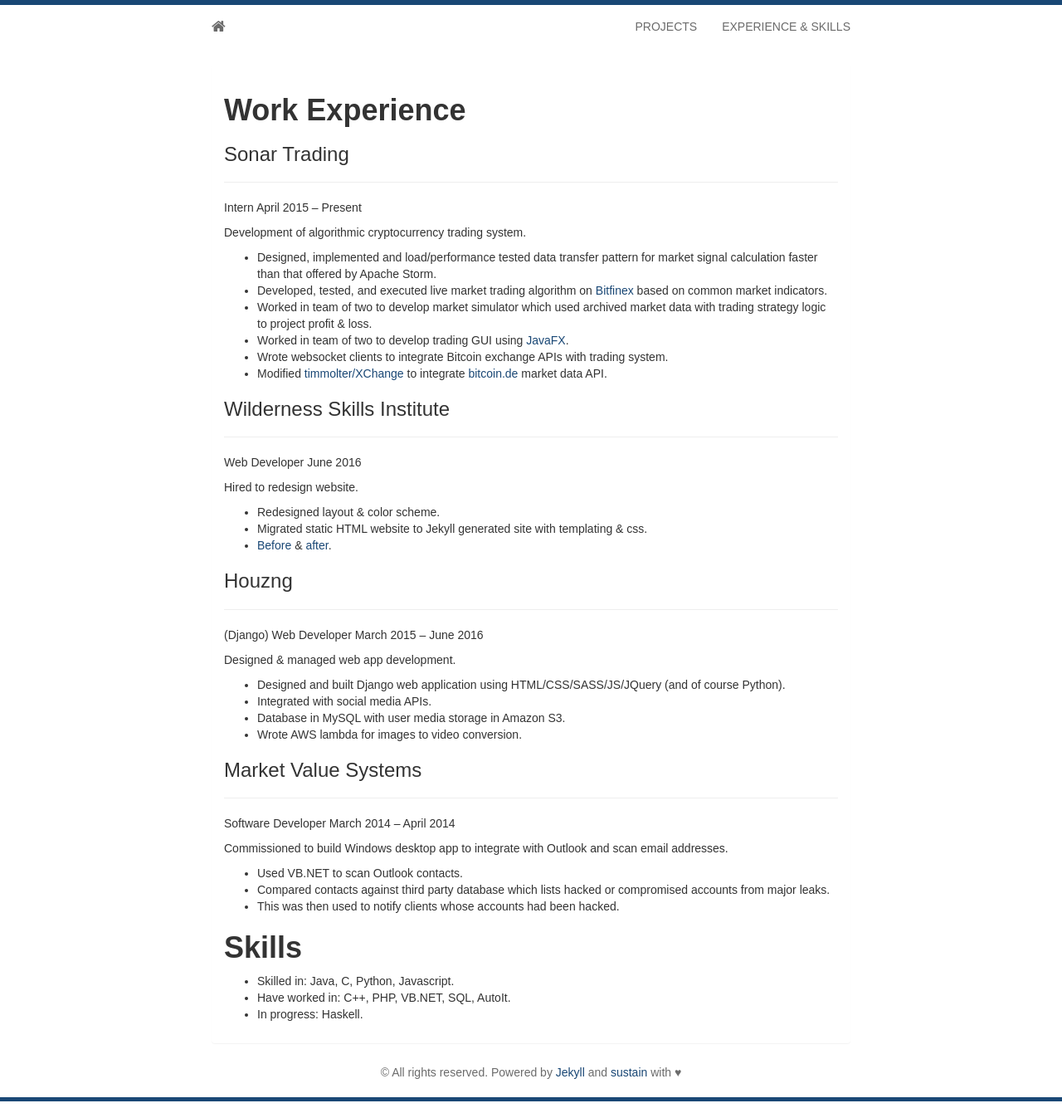
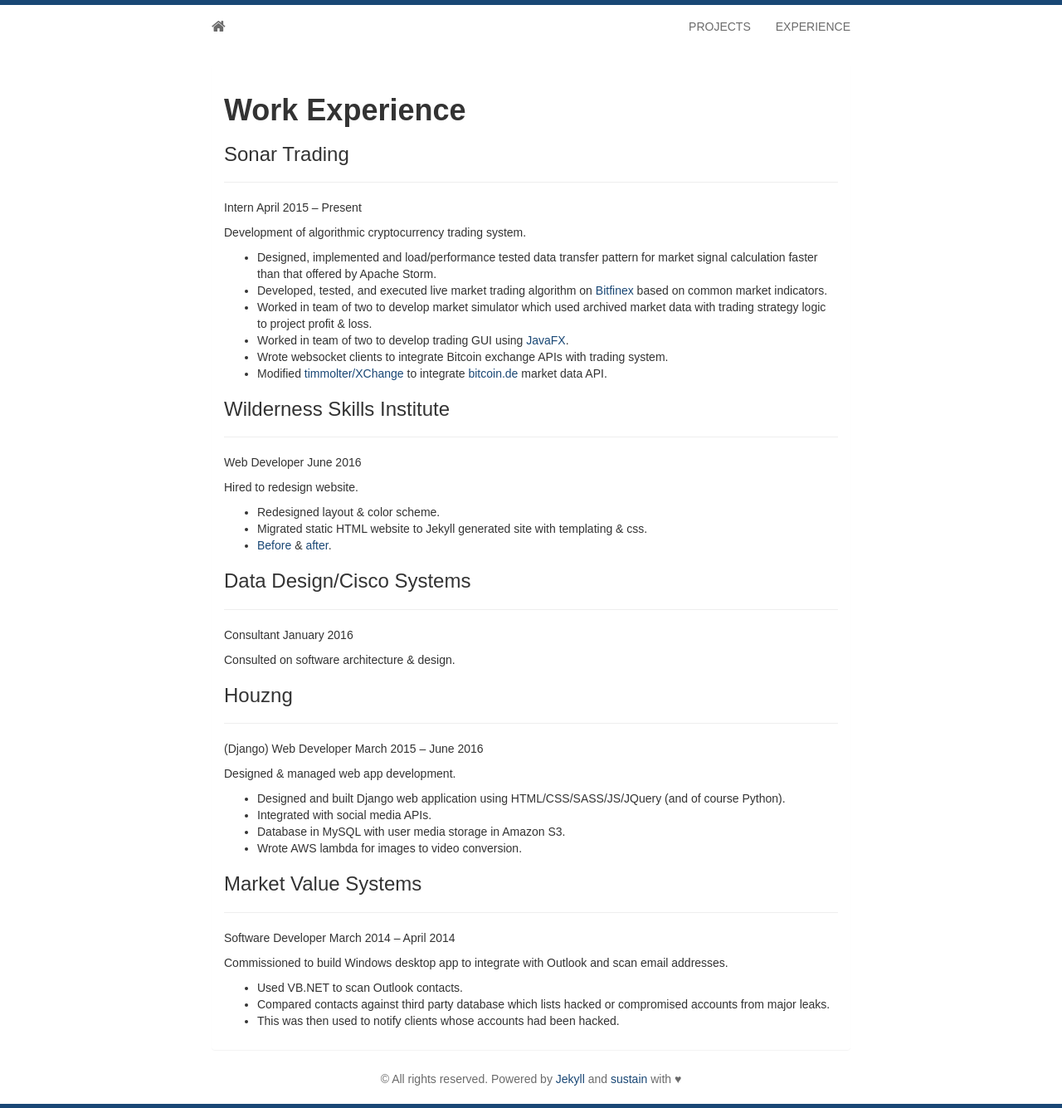
Before and after one commit to matthewdowney/matthewdowney.github.io, a Jekyll site: the page built from experience.md, in a window 1280 px wide. Shown: the whole page at 83% size. Built offline with Jekyll 4.4.1, drawn with Linux system fonts in a browser that asks for light colours; some web fonts are replaced; Markdown is read by kramdown in place of the engine named in the settings.

Commit message:
Finished experience page, added to index, removed skills section.
	modified:   _includes/header.html
	modified:   experience.md
	modified:   index.html

```diff
--- a/_includes/header.html
+++ b/_includes/header.html
@@ -7,7 +7,7 @@
       <ul class="nav navbar-nav navbar-right">
         <!-- <li><a href="{{ site.baseurl }}blog.html">BLOG</a></li> -->
         <li><a href="{{ site.baseurl }}projects.html">PROJECTS</a></li>
-        <li><a href="{{ site.baseurl }}experience.html">EXPERIENCE & SKILLS</a></li>
+        <li><a href="{{ site.baseurl }}experience.html">EXPERIENCE</a></li>
       </ul>
     </div>
   </div>
--- a/experience.md
+++ b/experience.md
@@ -1,6 +1,6 @@
 ---
 layout: markdown
-title: Experience & Skills
+title: Experience
 ---
 
 # **Work Experience**
@@ -27,6 +27,12 @@ Hired to redesign website.
 - Migrated static HTML website to Jekyll generated site with templating & css.
 - [Before](/static/img/wsi-before.jpg) & [after](/static/img/wsi-after.jpg).
 
+### Data Design/Cisco Systems
+---
+Consultant January 2016
+
+Consulted on software architecture & design.
+
 ### Houzng
 ---
 (Django) Web Developer March 2015 – June 2016
@@ -47,8 +53,3 @@ Commissioned to build Windows desktop app to integrate with Outlook and scan ema
 - Used VB.NET to scan Outlook contacts.
 - Compared contacts against third party database which lists hacked or compromised accounts from major leaks.
 - This was then used to notify clients whose accounts had been hacked.
-
-# **Skills**
-- Skilled in: Java, C, Python, Javascript.
-- Have worked in: C++, PHP, VB.NET, SQL, AutoIt.
-- In progress: Haskell.
--- a/index.html
+++ b/index.html
@@ -9,8 +9,7 @@ layout: home
       </div>
       <h3>I'm <strong>{{ site.author }}</strong>.</h3>
       <h3>I've been programming since I was eight years old and I'm interested in a wide variety of technical problem solving.</h3>
-      <!--<h3>Have a look at some of my working <a href="{{ site.baseurl }}/projects.html"> projects</a> or <a href="{{ site.baseurl }}/blog.html">blog posts.</a></h3>-->
-      <!--<h3>For more check out my academic &amp; professional <a href="http://biomadeira.github.io/vitae">resume</a>.</h3>-->
+      <h3>Have a look at some of my working <a href="{{ site.baseurl }}/projects.html"> projects.</a><!--or <a href="{{ site.baseurl }}/blog.html">blog posts.</a></h3>-->
       <h3>Contact me by <a href="mailto:{{ site.email }}">email</a>.</h3>
       {% include social.html %}
     </div>
```
